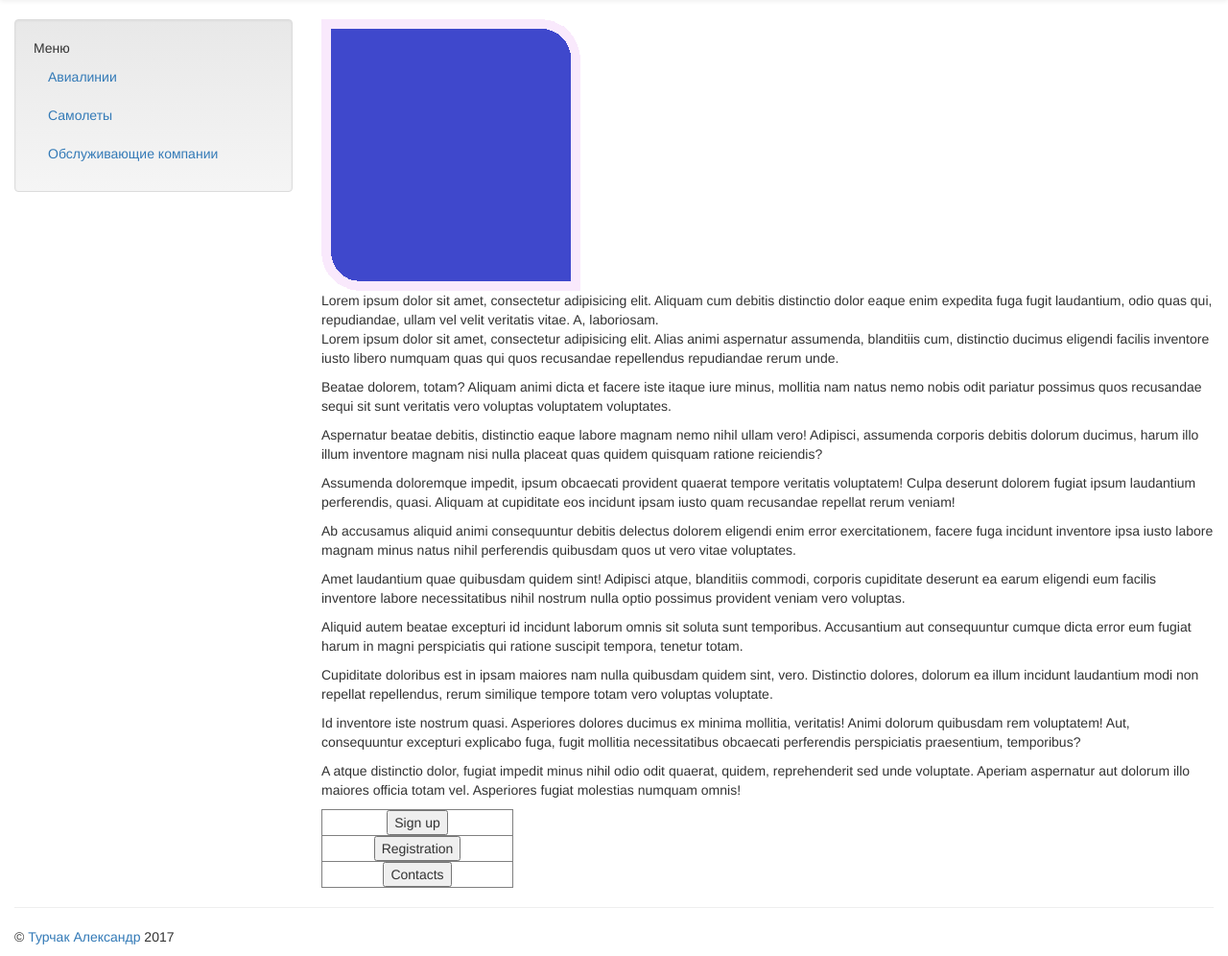
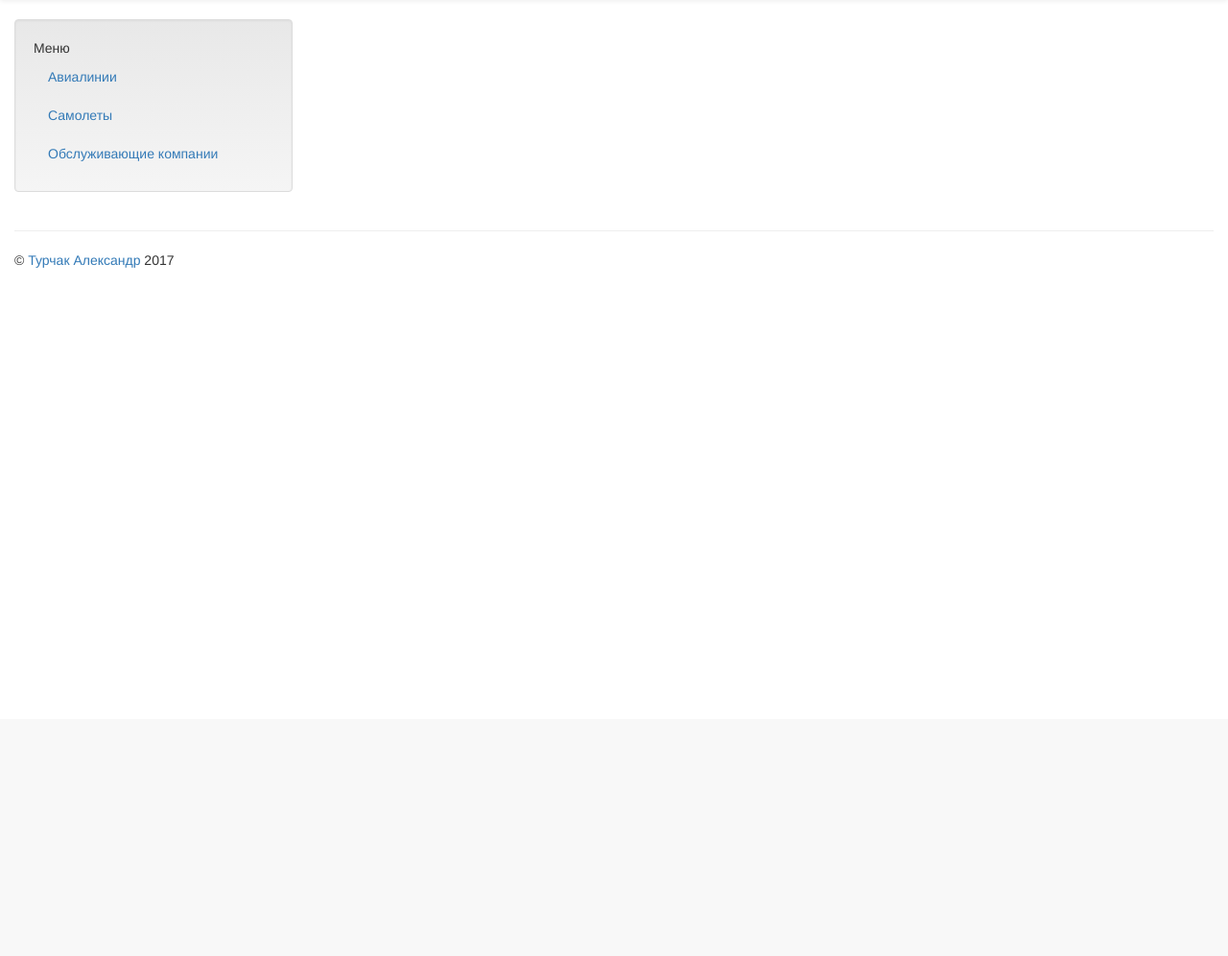
Before and after one commit to Turchak411/Study_Practice, a PHP site: template views/main/index.php in a window 1280 px wide. Shown: the part 51-1047 px from the top of the page at 96% size. After the commit the page ends 330 px from the top, so only its background shows below. Run offline with PHP 8.4, Linux system fonts and the light colour scheme; the template is opened without the code that fills it: most values are stand-ins (such as "Sample title", 1, 10 or a date in 2020); some libraries are stand-ins or nearby versions.

Commit message:
Commit SUPER-FINAL

```diff
--- a/controllers/ProfileController.php
+++ b/controllers/ProfileController.php
@@ -19,10 +19,6 @@ class ProfileController extends BaseController
         if (!Profile::isUserValidated($id)) {
             header("Location: /profile/wait");
         }
-
-        /*if (Profile::isNeedEditAirlineProfile($id)) {
-            header("Location: /profile/edit");
-        }*/
 
         return true;
     }
--- a/template/css/style.css
+++ b/template/css/style.css
@@ -30,6 +30,13 @@ table tr {
     border-color: transparent
 }*/
 
+.container {
+    background-image: url(../resources/img_bg.jpg);
+    background-repeat: no-repeat;
+    background-position: 50%;
+    background-size: cover;
+}
+
 .header{
     background-image: url(../resources/header_template.png);
     background-size: 100%;
--- a/views/main/index.php
+++ b/views/main/index.php
@@ -1,61 +1,8 @@
 <?
 View::startBody("Список пользователей, для авторизации")
 ?>
-<div class="img_center"><img src="/template/resources/menu.png" width="270" height="283"></div>
-<div class="table_center">
-    Lorem ipsum dolor sit amet, consectetur adipisicing elit. Aliquam cum debitis distinctio dolor eaque enim expedita fuga fugit laudantium, odio quas qui, repudiandae, ullam vel velit veritatis vitae. A, laboriosam.
-    <p>Lorem ipsum dolor sit amet, consectetur adipisicing elit. Alias animi aspernatur assumenda, blanditiis cum,
-        distinctio ducimus eligendi facilis inventore iusto libero numquam quas qui quos recusandae repellendus
-        repudiandae rerum unde.</p>
-    <p>Beatae dolorem, totam? Aliquam animi dicta et facere iste itaque iure minus, mollitia nam natus nemo nobis odit
-        pariatur possimus quos recusandae sequi sit sunt veritatis vero voluptas voluptatem voluptates.</p>
-    <p>Aspernatur beatae debitis, distinctio eaque labore magnam nemo nihil ullam vero! Adipisci, assumenda corporis
-        debitis dolorum ducimus, harum illo illum inventore magnam nisi nulla placeat quas quidem quisquam ratione
-        reiciendis?</p>
-    <p>Assumenda doloremque impedit, ipsum obcaecati provident quaerat tempore veritatis voluptatem! Culpa deserunt
-        dolorem fugiat ipsum laudantium perferendis, quasi. Aliquam at cupiditate eos incidunt ipsam iusto quam
-        recusandae repellat rerum veniam!</p>
-    <p>Ab accusamus aliquid animi consequuntur debitis delectus dolorem eligendi enim error exercitationem, facere fuga
-        incidunt inventore ipsa iusto labore magnam minus natus nihil perferendis quibusdam quos ut vero vitae
-        voluptates.</p>
-    <p>Amet laudantium quae quibusdam quidem sint! Adipisci atque, blanditiis commodi, corporis cupiditate deserunt ea
-        earum eligendi eum facilis inventore labore necessitatibus nihil nostrum nulla optio possimus provident veniam
-        vero voluptas.</p>
-    <p>Aliquid autem beatae excepturi id incidunt laborum omnis sit soluta sunt temporibus. Accusantium aut consequuntur
-        cumque dicta error eum fugiat harum in magni perspiciatis qui ratione suscipit tempora, tenetur totam.</p>
-    <p>Cupiditate doloribus est in ipsam maiores nam nulla quibusdam quidem sint, vero. Distinctio dolores, dolorum ea
-        illum incidunt laudantium modi non repellat repellendus, rerum similique tempore totam vero voluptas
-        voluptate.</p>
-    <p>Id inventore iste nostrum quasi. Asperiores dolores ducimus ex minima mollitia, veritatis! Animi dolorum
-        quibusdam rem voluptatem! Aut, consequuntur excepturi explicabo fuga, fugit mollitia necessitatibus obcaecati
-        perferendis perspiciatis praesentium, temporibus?</p>
-    <p>A atque distinctio dolor, fugiat impedit minus nihil odio odit quaerat, quidem, reprehenderit sed unde voluptate.
-        Aperiam aspernatur aut dolorum illo maiores officia totam vel. Asperiores fugiat molestias numquam omnis!</p>
-    <table class="trans_bc" border="1" width="200px">
-        <tr class="trans_bc">
-            <td align="center">
-                <form method="post" action="">
-                    <button type="submit" name="login">Sign up</button>
-                    <br>
-                </form>
-            </td>
-        </tr>
-        <tr class="trans_bc">
-            <td align="center">
-                <form method="post" action="">
-                    <button type="submit" name="registration">Registration</button>
-                    <br>
-                </form>
-            </td>
-        </tr>
-        <tr class="trans_bc">
-            <td align="center">
-                <form method="post" action="">
-                    <button type="submit" name="contacts">Contacts</button>
-                </form>
-            </td>
-        </tr>
-    </table>
+<div class="col-md-12">
+    <?php //TODO: Добро пожаловать и т.д. ?>
 </div>
 <?
 View::endBody()
--- a/views/profile/contracts/showContractsForAvialine.php
+++ b/views/profile/contracts/showContractsForAvialine.php
@@ -76,7 +76,9 @@ $path = array(
                         }
                         ?>
                         <tr>
-                            <td><?= $contract['ServiceID'] ?></td>
+                            <td><?
+                                $service = Service::getServiceInfo($contract['ServiceID']);
+                                echo $service['Name']; ?></td>
                             <td>
                                 <a href="/profile/contracts/<?= $contract['ContractID'] ?>" class="btn btn-info">Подробнее</a>
                             </td>
```
Also changed, not shown: views/profile/contracts/addAirplaneToContract.php (+7 -1 lines), views/profile/contracts/addContractFromAirline.php (+7 -1 lines).
